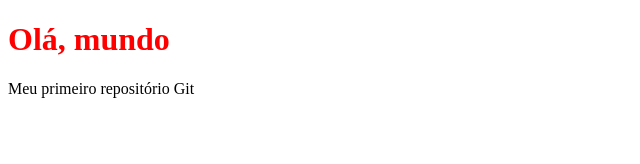
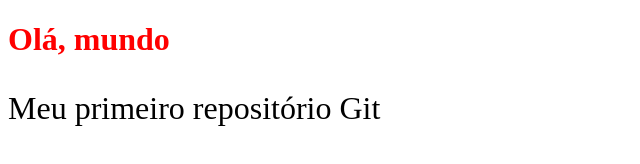
Before and after one commit to rayssasilv4/ola-mundo-app, a plain HTML site: page index.html in a window 1280 px wide. Shown: the whole page, without its empty margins (0-640 px from the left). Drawn offline with Linux system fonts and the light colour scheme.

Commit message:
Mudando fonte texto

```diff
--- a/estilos.css
+++ b/estilos.css
@@ -1,3 +1,8 @@
 .titulo {
     color: red;
 }
+
+.texto {
+    font-size: 32px;
+
+}
--- a/index.html
+++ b/index.html
@@ -10,7 +10,7 @@
 <body>
     <h1 class="titulo">Olá, mundo</h1>
 
-    <p>
+    <p class="texto">
         Meu primeiro repositório Git
     </p>
 
```
